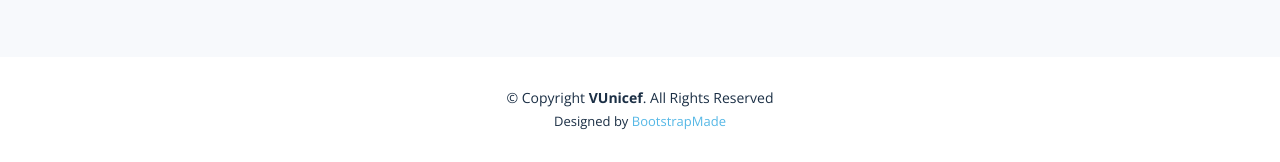
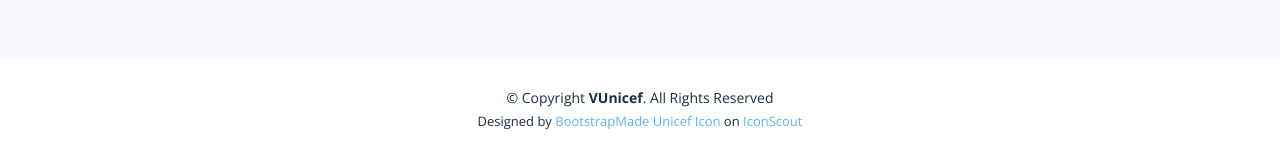
Before and after one commit to daniel13112001/Unicef-Website, a plain HTML site: page index.html in a window 1280 px wide. Shown: the part 4508-4670 px from the top of the page. Drawn offline with nearby package versions, Linux system fonts and the light colour scheme.

Commit message:
Minor changes

```diff
--- a/index.html
+++ b/index.html
@@ -478,6 +478,13 @@
           <!-- Licensing information: https://bootstrapmade.com/license/ -->
           <!-- Purchase the pro version with working PHP/AJAX contact form: https://bootstrapmade.com/nova-bootstrap-business-template/ -->
           Designed by <a href="https://bootstrapmade.com/">BootstrapMade</a>
+
+
+
+
+          <a href="https://iconscout.com/icons/unicef" target="_blank">Unicef Icon</a> on <a href="https://iconscout.com">IconScout</a>
+
+
         </div>
       </div>
     </div>
```
